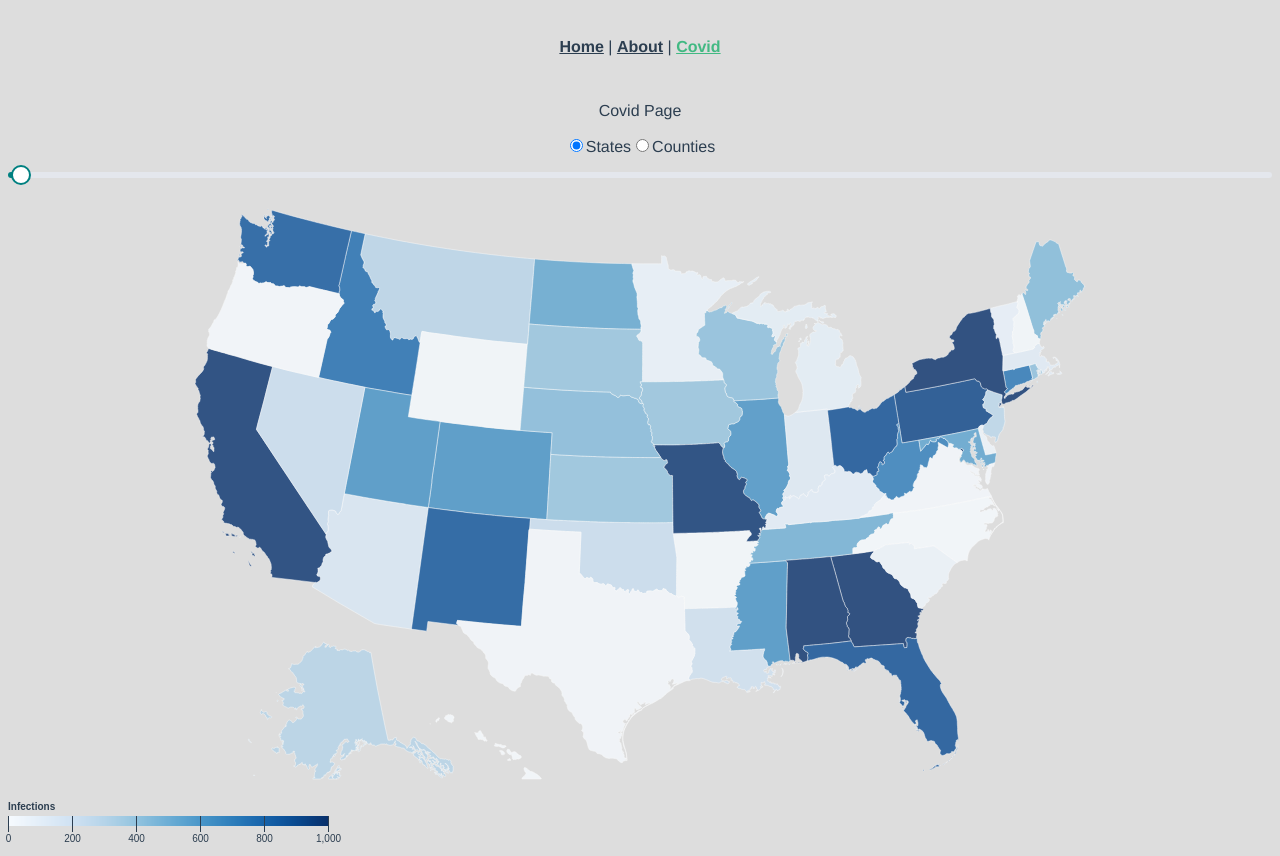
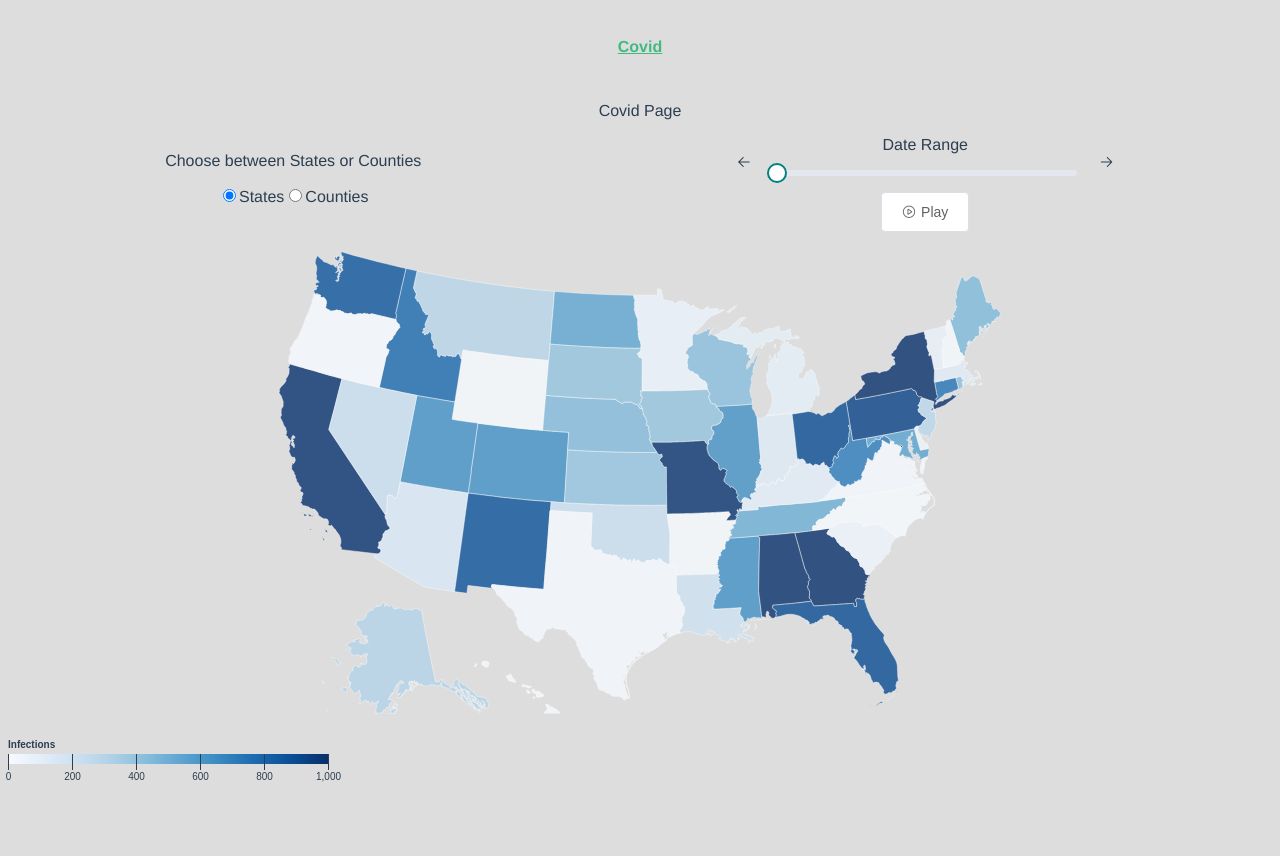
Before and after one commit to heronblade/covid-19, a Vue app: page /covid in a window 1280 px wide. After the commit the page ends 800 px from the top, so only its background shows below. Built offline with nearby package versions, Linux system fonts and the light colour scheme; no server answers.

Commit message:
pulling actual data from nytimes repo

```diff
--- a/package.json
+++ b/package.json
@@ -8,6 +8,7 @@
     "lint": "vue-cli-service lint"
   },
   "dependencies": {
+    "axios": "^0.19.2",
     "core-js": "^3.6.4",
     "d3": "^5.15.0",
     "d3-geo": "^1.11.9",
--- a/src/App.vue
+++ b/src/App.vue
@@ -1,8 +1,6 @@
 <template>
   <div id="app">
     <div id="nav">
-      <router-link to="/">Home</router-link> |
-      <router-link to="/about">About</router-link> |
       <router-link to="/covid">Covid</router-link>
     </div>
     <router-view/>
--- a/src/assets/scss/components/_choropleth.scss
+++ b/src/assets/scss/components/_choropleth.scss
@@ -6,6 +6,23 @@
             fill: $color-choro-default;
             stroke: $color-white;
             stroke-width: .5px;
+        }
+    }
+
+    &__controls {
+        display: flex;
+        justify-content: space-around;
+        .date-slider {
+            width: 30%;
+
+            &__controls {
+                display: flex;
+                justify-content: space-between;
+
+                .slider {
+                    width: 80%;
+                }
+            }
         }
     }
 
--- a/src/assets/scss/main.scss
+++ b/src/assets/scss/main.scss
@@ -31,3 +31,8 @@ body {
 .show-false {
     display: none;
 }
+
+// element ui overrides
+.el-input__prefix {
+    height: 42% !important;
+}
--- a/src/components/choropleth.vue
+++ b/src/components/choropleth.vue
@@ -1,17 +1,29 @@
 <template>
   <div class="covid">
     <div class="covid__controls">
+      <div class="radio-button">
+        <p>Choose between States or Counties</p>
         <input @click="handleMapToggle" type="radio"
                id="allStates" name="maps" value="States" checked>
         <label for="allStates">States</label>
         <input @click="handleMapToggle" type="radio"
                id="allCounties" name="maps" value="Counties">
         <label for="allCounties">Counties</label>
+      </div>
       <div class="date-slider">
-        <el-slider v-model="sliderState"
+        <div class="title"><span>Date Range</span></div>
+        <div class="date-slider__controls">
+          <i class="el-icon-back" @click="handlePreviousDayClick"></i>
+          <el-slider class="slider" v-model="sliderState"
                      :format-tooltip="formatTooltip"
                      @change="handleSliderChange"
           ></el-slider>
+          <i class="el-icon-right" @click="handleNextDayClick"></i>
+        </div>
+        <div class="play-button-wrapper">
+          <el-button class="play-button" icon="el-icon-video-play"
+                     @click="handlePlayClick">Play</el-button>
+        </div>
       </div>
     </div>
     <div class="covid__choropleth-wrapper">
@@ -21,16 +33,15 @@
       <div id="countyLegend" :class="`show-${this.showCounties}`"></div>
     </div>
   </div>
-
 </template>
 
 <script>
 import * as d3 from 'd3';
 import * as topojson from 'topojson-client';
+import axios from 'axios';
 import usAlbersCounties from '../../public/us-albers-counties.json';
 import usAlbers from '../../public/us-albers.json';
 import statesData from '../../public/states.json';
-
 import countiesData from '../../public/counties.json';
 
 export default {
@@ -38,7 +49,15 @@ export default {
   data() {
     return {
       clicked: false,
+      datePicker: '',
       endDate: '',
+      infectionColors: {},
+      nyTimesData: {
+        states: '',
+        counties: '',
+      },
+      playing: false,
+      radio: 1,
       showStates: true,
       showCounties: false,
       sliderState: 1,
@@ -69,6 +88,27 @@ export default {
           : NaN
       );
     },
+    csvJSON(csv) {
+      const lines = csv.split('\n');
+      const result = [];
+      const headers = lines[0].split(',');
+
+      // eslint-disable-next-line no-plusplus
+      for (let i = 1; i < lines.length; i++) {
+        if (!lines[i]) {
+          // eslint-disable-next-line no-continue
+          continue;
+        }
+        const obj = {};
+        const currentline = lines[i].split(',');
+        // eslint-disable-next-line no-plusplus
+        for (let j = 0; j < headers.length; j++) {
+          obj[headers[j]] = currentline[j];
+        }
+        result.push(obj);
+      }
+      return result;
+    },
     formatTooltip(val) {
       if (val) {
         const startDate = new Date(2020, 0, 1);
@@ -86,6 +126,40 @@ export default {
       }
       return 'Date';
     },
+    getColor() {
+      return d3.scaleSequential([0, 1000], d3.interpolateBlues);
+    },
+    handlePreviousDayClick() {
+      console.log('handle prev day click');
+      this.sliderState -= 1;
+      this.renderMap(this.showStates);
+    },
+    handlePlayClick() {
+      const that = this;
+      let timer = {};
+      // const playButton = document.getElementsByClassName('play-button');
+      // console.log(playButton);
+
+      if (this.playing === false) {
+        timer = setInterval(() => {
+          if (that.sliderState <= 100) {
+            that.sliderState += 1;
+          } else {
+            that.sliderState = 0;
+          }
+          that.updateInfectionColors();
+          that.renderMap(this.showStates);
+          // d3.select('#clock').html(attributeArray[currentAttribute]);  // update the clock
+        }, 2000);
+
+        // d3.select(this).html('stop');  // change the button label to stop
+        this.playing = true;
+      } else {
+        clearInterval(timer);
+        // d3.select(this).html('play');
+        this.playing = false;
+      }
+    },
     handleMapToggle() {
       this.showStates = !this.showStates;
       this.showCounties = !this.showCounties;
@@ -94,18 +168,18 @@ export default {
         this.renderMap(false);
       }
     },
+    handleNextDayClick() {
+      console.log('handle next day click');
+      this.sliderState += 1;
+      this.renderMap(this.showStates);
+    },
     handleSliderChange() {
       this.renderMap(this.showStates);
     },
     renderMap(states) {
-      const width = 960;
-      const height = 600;
-
-      const tooltip = d3
-        .select('.covid__choropleth-wrapper')
-        .append('div')
-        .attr('class', 'covid__choropleth-tooltip')
-        .style('opacity', 0);
+      const that = this;
+      const width = 760;
+      const height = 500;
 
       // const projection = d3.geoMercator(); // corrected to line up on the screen
       const projection = d3.geoAlbersUsa(); // correct to the full map
@@ -128,64 +202,9 @@ export default {
       projection.scale(s).translate(t);
 
       // colors matched with data
-      const infectionColors = {};
-      const color = d3.scaleSequential([0, 1000], d3.interpolateBlues);
+      const color = this.getColor();
 
-      /**
-       * have to figure out if we are showing totals or we are showing up to the current date
-       * for these color figures
-       */
-      if (states) {
-        /**
-         * loop through the states data, and for each state, look at the current date, and
-         * pull that data.
-         */
-        const date = new Date(this.endDate);
-        statesData.forEach((state) => {
-          const matchingDate = state.infections
-            .filter((infection) => this.compareDates(date, new Date(infection.date)) === 0)[0];
-          if (matchingDate) {
-            infectionColors[state.name] = matchingDate.number;
-          } else {
-            infectionColors[state.name] = state.totals.infections;
-          }
-          // infectionColors[state.name] = state.totals.infections;
-        });
-      } else {
-        countiesData
-          .filter((county) => county.totals)
-          .forEach((county) => {
-            infectionColors[county.name] = county.totals.infections;
-          });
-      }
-
-      function handleMouseOver(d, index, allElements) {
-        d3.select(this)
-          .transition()
-          .duration(100)
-          .style('opacity', 1);
-        const { infected } = allElements[index].attributes;
-
-        tooltip
-          .transition()
-          .duration(100)
-          .style('opacity', 0.9);
-        tooltip
-          .html(`${d.properties.name} ${infected.value}`)
-          .style('left', `${d3.event.pageX}px`)
-          .style('top', `${d3.event.pageY - 28}px`);
-      }
-
-      function handleMouseOut() {
-        d3.select(this)
-          .transition()
-          .duration(100)
-          .style('opacity', 0.8);
-        tooltip
-          .transition()
-          .duration(100)
-          .style('opacity', 0);
-      }
+      this.updateInfectionColors();
 
       function ready(topoData) {
         const usa = states
@@ -208,17 +227,15 @@ export default {
           .enter()
           .append('g')
           .append('path')
-          .on('mouseover', handleMouseOver)
-          .on('mouseout', handleMouseOut)
           .style('opacity', 0.8)
-          .style('fill', (d) => color(infectionColors[d.properties.name]))
-          .attr('infected', (d) => infectionColors[d.properties.name])
+          .style('fill', (d) => color(that.infectionColors[d.properties.name]))
+          .attr('infected', (d) => that.infectionColors[d.properties.name])
           .attr('d', path)
           .attr('fill-rule', 'evenodd')
           .attr('clip-rule', 'evenodd')
           .attr('county-id', (d) => d.id)
           .attr('county-name', (d) => d.properties.name)
-          .attr('class', 'county')
+          .attr('class', `${states ? 'state' : 'county'}`)
           .attr('id', (d) => d.properties.name)
           .attr('ref', (d) => d.properties.name);
       }
@@ -391,10 +408,69 @@ export default {
       }
       return canvas;
     },
+    updateInfectionColors() {
+      const that = this;
+      /**
+       * have to figure out if we are showing totals or we are showing up to the current date
+       * for these color figures
+       */
+      if (this.showStates) {
+        /**
+         * loop through the states data, and for each state, look at the current date, and
+         * pull that data.
+         */
+        const date = new Date(this.endDate);
+        statesData.forEach((state) => {
+          const matchingDate = state.infections
+            .filter((infection) => this.compareDates(date, new Date(infection.date)) === 0)[0];
+          if (matchingDate) {
+            that.infectionColors[state.name] = matchingDate.number;
+          } else {
+            that.infectionColors[state.name] = state.totals.infections;
+          }
+        });
+      } else {
+        countiesData
+          .filter((county) => county.totals)
+          .forEach((county) => {
+            that.infectionColors[county.name] = county.totals.infections;
+          });
+      }
+    },
+
   },
   mounted() {
-    // http://bl.ocks.org/jadiehm/af4a00140c213dfbc4e6
+    // http://bl.ocks.org/jadiehm/af4a00140c213dfbc4e6 - main example
+    // http://bl.ocks.org/rgdonohue/9280446 - animation example
+    // https://observablehq.com/@d3/color-legend - color legend
+    // http://91-divoc.com/pages/covid-visualization - covid bar graph
+    // https://www.nytimes.com/interactive/2020/us/coronavirus-us-cases.html#g-cases-by-county
+    // https://coronavirus.jhu.edu/map.html
+    // https://github.com/CSSEGISandData/COVID-19 - Johns Hopkins CSSE Data
+    // https://www.cnn.com/interactive/2020/health/coronavirus-maps-and-cases - Animated bubble map
+    // https://github.com/nytimes/covid-19-data - NY Times data
     this.renderMap(true);
+    const that = this;
+
+    axios.get('https://raw.githubusercontent.com/nytimes/covid-19-data/master/us-states.csv',
+      {
+        responseType: 'blob',
+      })
+      .then(async (response) => {
+        const res = await response.data.text();
+        that.nyTimesData.states = that.csvJSON(res);
+      })
+      .catch((error) => error);
+
+    axios.get('https://raw.githubusercontent.com/nytimes/covid-19-data/master/us-counties.csv',
+      {
+        responseType: 'blob',
+      })
+      .then(async (response) => {
+        const res = await response.data.text();
+        that.nyTimesData.counties = that.csvJSON(res);
+      })
+      .catch((error) => error);
   },
   // watch: {
   //   endDate() {
@@ -402,5 +478,19 @@ export default {
   //     this.renderMap(this.showStates);
   //   },
   // },
+  // TODO: make it so the date cannot go past the latest date available
+  // TODO: show date as time moves, and add a pause button.
+  // TODO: add a reset button
+  /**
+   * the layer aboe it should be heat bubbles based on the number of cases
+   * lifehacker has a site up that i can look at
+   * make it two things up here so you have the map and you have the bar graph like
+   * http://91-divoc.com/pages/covid-visualization/
+   *
+   * vintage - population analytics (loss triangles)
+   *
+   * the bubbles will be overlayed in there because they talk about the spread. need to be able
+   * to turn the cirlces off on/off switch
+   */
 };
 </script>
--- a/src/main.js
+++ b/src/main.js
@@ -1,13 +1,21 @@
 import Vue from 'vue';
-import { Slider } from 'element-ui';
+import {
+  Button,
+  Slider,
+} from 'element-ui';
+import lang from 'element-ui/lib/locale/lang/en';
+import locale from 'element-ui/lib/locale';
 import App from './App.vue';
 import './registerServiceWorker';
 import router from './router';
 import store from './store';
 import './assets/scss/element-variables.scss';
 
+locale.use(lang);
+
 Vue.config.productionTip = false;
 
+Vue.use(Button);
 Vue.use(Slider);
 
 new Vue({
```
Also changed, not shown: 1 other file (tests, documents, lock files or other folders). Lines whose indentation alone changed are shown as unchanged.
